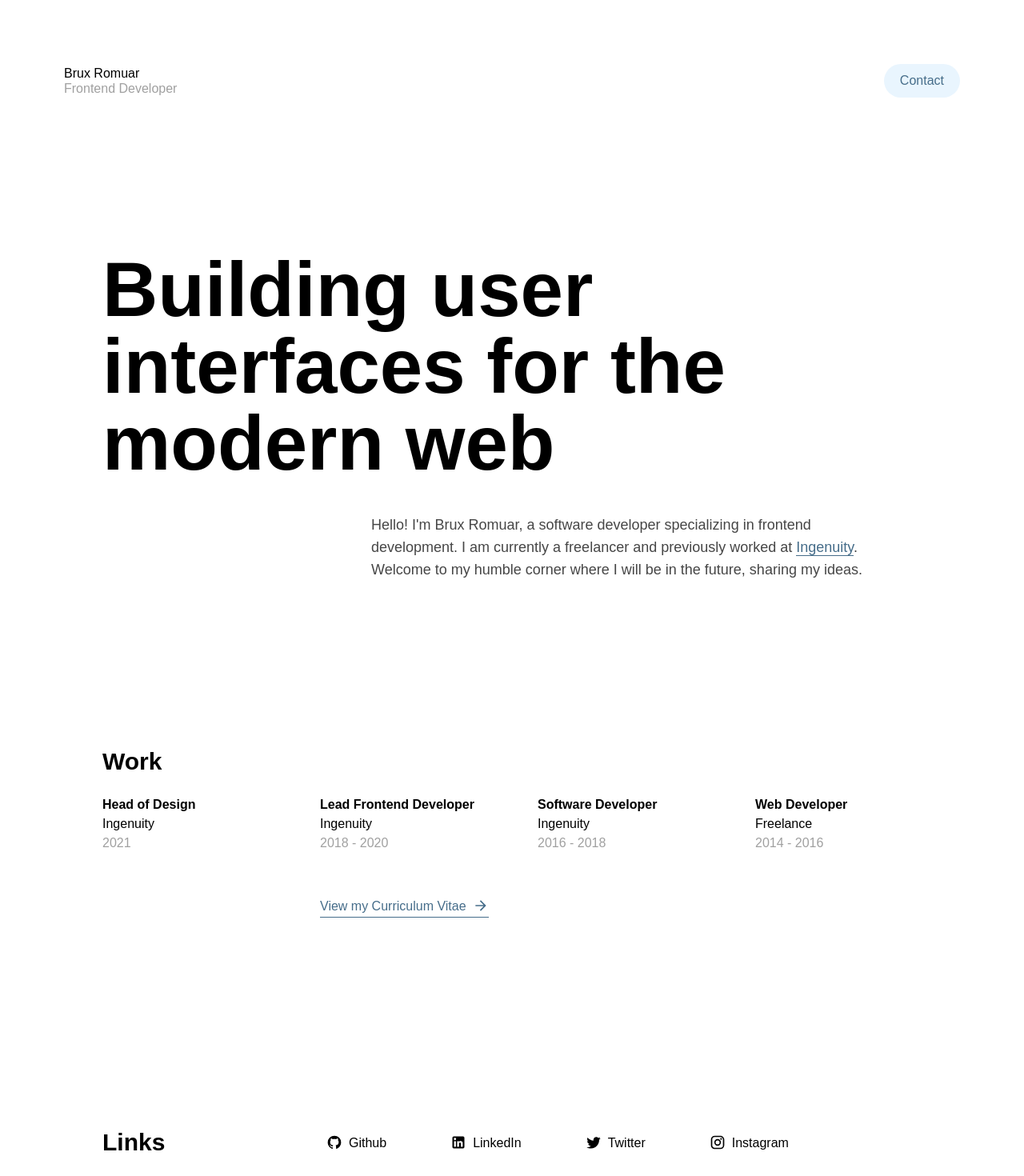
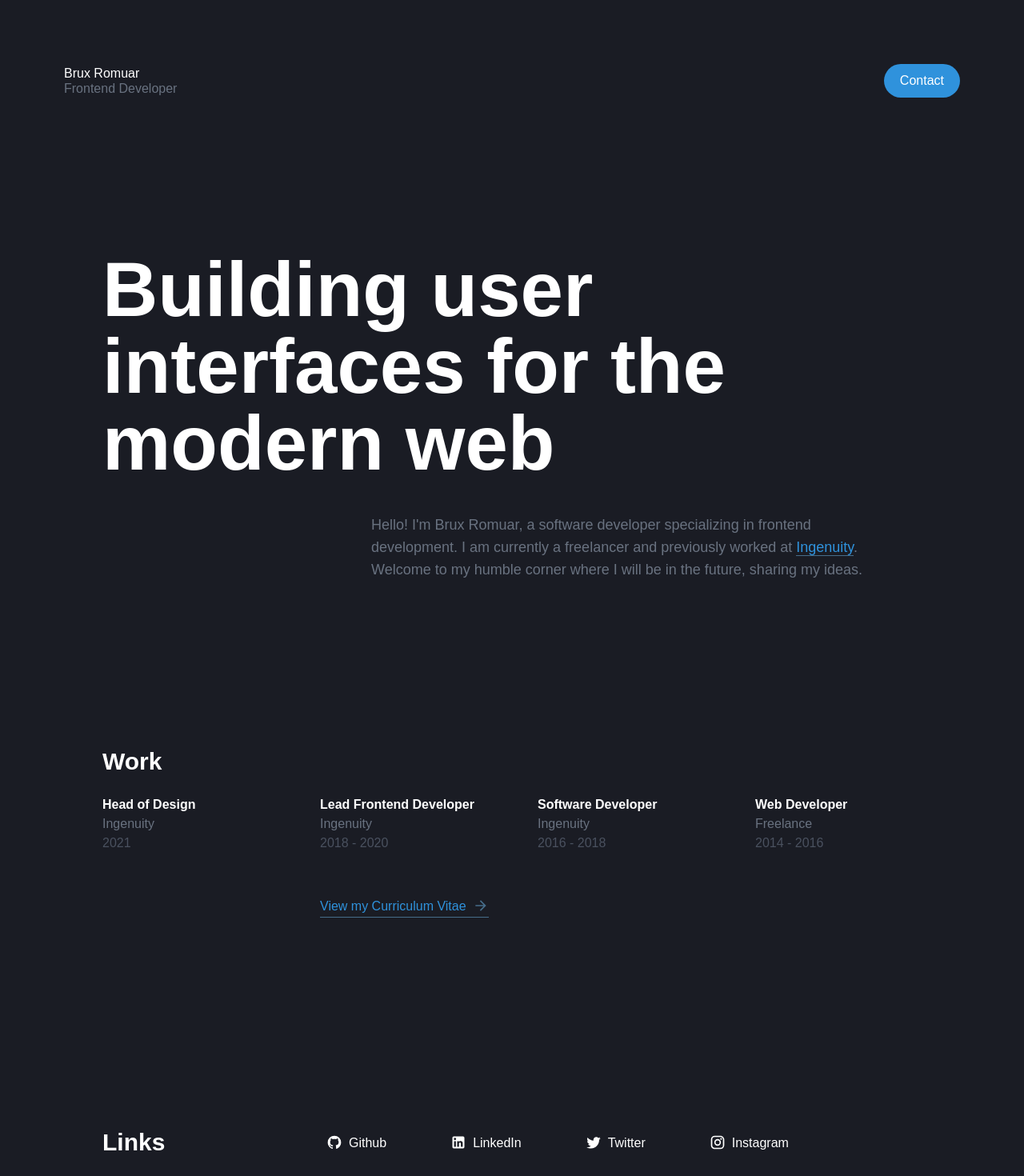
Before and after one commit to bruxr/bruxromuar.com, a Next.js app: page / in a window 1280 px wide. Shown: the top 1470 px of the page at 80% size. Built offline with nearby package versions, Linux system fonts and the light colour scheme.

Commit message:
Add dark mode

```diff
--- a/pages/index.tsx
+++ b/pages/index.tsx
@@ -9,11 +9,11 @@ function Home(): React.ReactElement {
         <title>Brux Romuar - Frontend Developer</title>
         <meta name="description" content="Brux Romuar - Frontend Developer" />
       </Head>
-      <div className="wrap max-w">
+      <div className="wrap max-w dark">
         <header className="flex items-center">
           <div>
-            <h1 className="font-medium mb-px">Brux Romuar</h1>
-            <h2 className="text-gray-200">Frontend Developer</h2>
+            <h1 className="font-medium mb-px dark:text-white">Brux Romuar</h1>
+            <h2 className="text-gray-200 dark:text-cool-gray-600">Frontend Developer</h2>
           </div>
           <a href="mailto:hello@bruxromuar.com" className="contact-btn ml-auto">
             Contact
@@ -22,10 +22,10 @@ function Home(): React.ReactElement {
 
         <main>
           <section>
-            <h3 className="font-bold text-5xl leading-tight mt-24 md:text-6xl md:mt-32 md:mr-8 md:ml-12 lg:mt-48 lg:text-8xl">
+            <h3 className="font-bold text-5xl leading-tight mt-24 md:text-6xl md:mt-32 md:mr-8 md:ml-12 lg:mt-48 lg:text-8xl dark:text-white">
               Building user interfaces for the modern web
             </h3>
-            <p className="text-gray-400 leading-relaxed mt-10 md:ml-56 lg:text-lg xl:w-112 xl:ml-96">
+            <p className="text-gray-400 leading-relaxed mt-10 md:ml-56 lg:text-lg xl:w-112 xl:ml-96 dark:text-cool-gray-600">
               Hello! I&apos;m Brux Romuar, a software developer specializing in frontend
               development. I am currently a freelancer and previously worked at{' '}
               <a href="https://ingenuity.ph/" target="_blank" rel="noopener noreferrer">
@@ -36,26 +36,26 @@ function Home(): React.ReactElement {
           </section>
 
           <section className="section">
-            <h4>Work</h4>
+            <h4 className="dark:text-white">Work</h4>
             <div className="grid grid-cols-1 grid-rows-4 md:grid-cols-2 md:grid-rows-2 md:gap-x-4 lg:grid-cols-4 lg:grid-rows-2">
               <div className="experience">
-                <h5 className="font-semibold">Head of Design</h5>
-                Ingenuity
+                <h5 className="font-semibold dark:text-white">Head of Design</h5>
+                <span className="dark:text-cool-gray-600">Ingenuity</span>
                 <span className="experience-year">2021</span>
               </div>
               <div className="experience">
-                <h5 className="font-semibold">Lead Frontend Developer</h5>
-                Ingenuity
+                <h5 className="font-semibold dark:text-white">Lead Frontend Developer</h5>
+                <span className="dark:text-cool-gray-600">Ingenuity</span>
                 <span className="experience-year">2018 - 2020</span>
               </div>
               <div className="experience">
-                <h5>Software Developer</h5>
-                Ingenuity
+                <h5 className="font-semibold dark:text-white">Software Developer</h5>
+                <span className="dark:text-cool-gray-600">Ingenuity</span>
                 <span className="experience-year">2016 - 2018</span>
               </div>
               <div className="experience">
-                <h5>Web Developer</h5>
-                Freelance
+                <h5 className="font-semibold dark:text-white">Web Developer</h5>
+                <span className="dark:text-cool-gray-600">Freelance</span>
                 <span className="experience-year">2014 - 2016</span>
               </div>
               <div className="lg:col-start-2 lg:col-end-3 lg:row-start-2 lg:row-end-3">
@@ -68,7 +68,7 @@ function Home(): React.ReactElement {
           </section>
 
           <section className="section md:grid md:grid-cols-[1fr_3fr] md:gap-x-4">
-            <h4>Links</h4>
+            <h4 className="dark:text-white">Links</h4>
             <ul className="md:flex md:ml-0 md:mt-2">
               <li className="link">
                 <a href="https://github.com/bruxr" rel="noopener noreferrer">
@@ -98,7 +98,9 @@ function Home(): React.ReactElement {
           </section>
         </main>
 
-        <footer className="text-gray-200 mt-24 md:mt-48 lg:mt-52">&copy; 2022 Brux Romuar</footer>
+        <footer className="text-gray-200 mt-24 md:mt-48 lg:mt-52 dark:text-cool-gray-600">
+          &copy; 2022 Brux Romuar
+        </footer>
       </div>
     </>
   );
--- a/styles/globals.css
+++ b/styles/globals.css
@@ -4,23 +4,27 @@
 
 html {
   font: 16px Iter, sans-serif;
-  @apply bg-white;
 }
 
 a {
-  @apply text-blue-800 border-b border-blue-800;
+  @apply text-blue-800 border-b border-blue-800 dark:text-blue-600;
 }
 
 .wrap {
-  @apply p-8 md:p-20;
+  @apply p-8 md:p-20 bg-white;
   margin-left: auto;
   margin-right: auto;
   max-width: 1440px;
 }
 
+.wrap.dark {
+  @apply bg-cool-gray-100 text-white;
+}
+
 /* Homepage-specific */
 .contact-btn {
   @apply block bg-blue-200 text-blue-800 rounded-full py-3 px-5 hover:bg-blue-800 hover:text-white transition-colors duration-300 border-none;
+  @apply dark:bg-blue-600 dark:text-white dark:font-medium dark:hover:bg-blue-400;
 }
 
 .section {
@@ -41,7 +45,7 @@ a {
 }
 
 .experience-year {
-  @apply block text-gray-200;
+  @apply block text-gray-200 dark:text-cool-gray-400;
 }
 
 .arrow-forward {
@@ -56,7 +60,7 @@ a {
 }
 
 .link a {
-  @apply text-black border-white hover:text-blue-800;
+  @apply text-black border-white hover:text-blue-800 dark:text-white dark:hover:text-blue-600 dark:border-none;
 }
 
 @supports (font-variation-settings: normal) {
--- a/tailwind.config.js
+++ b/tailwind.config.js
@@ -1,16 +1,24 @@
 module.exports = {
   content: ['./pages/**/*.{js,ts,jsx,tsx}', './components/**/*.{js,ts,jsx,tsx}'],
+  darkMode: 'class',
   theme: {
     colors: {
       black: '#000',
       white: '#fff',
       blue: {
         200: '#e9f5fe',
+        400: '#46a4eb',
+        600: '#2f92dc',
         800: '#466d8a',
       },
       gray: {
         200: '#a0a0a0',
         400: '#464646',
+      },
+      'cool-gray': {
+        100: '#1a1c24',
+        400: '#4a515f',
+        600: '#697280',
       },
     },
     fontFamily: {
```
